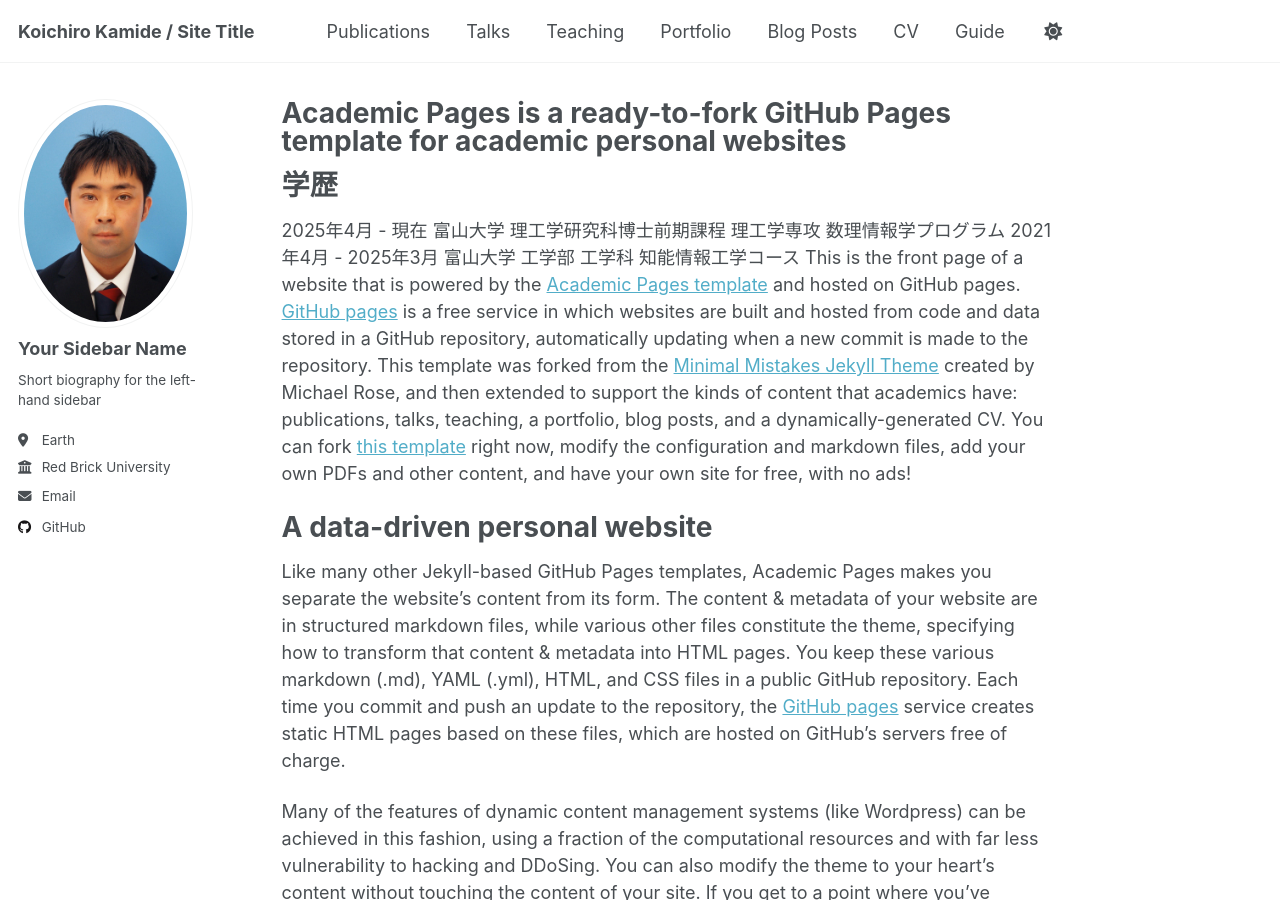
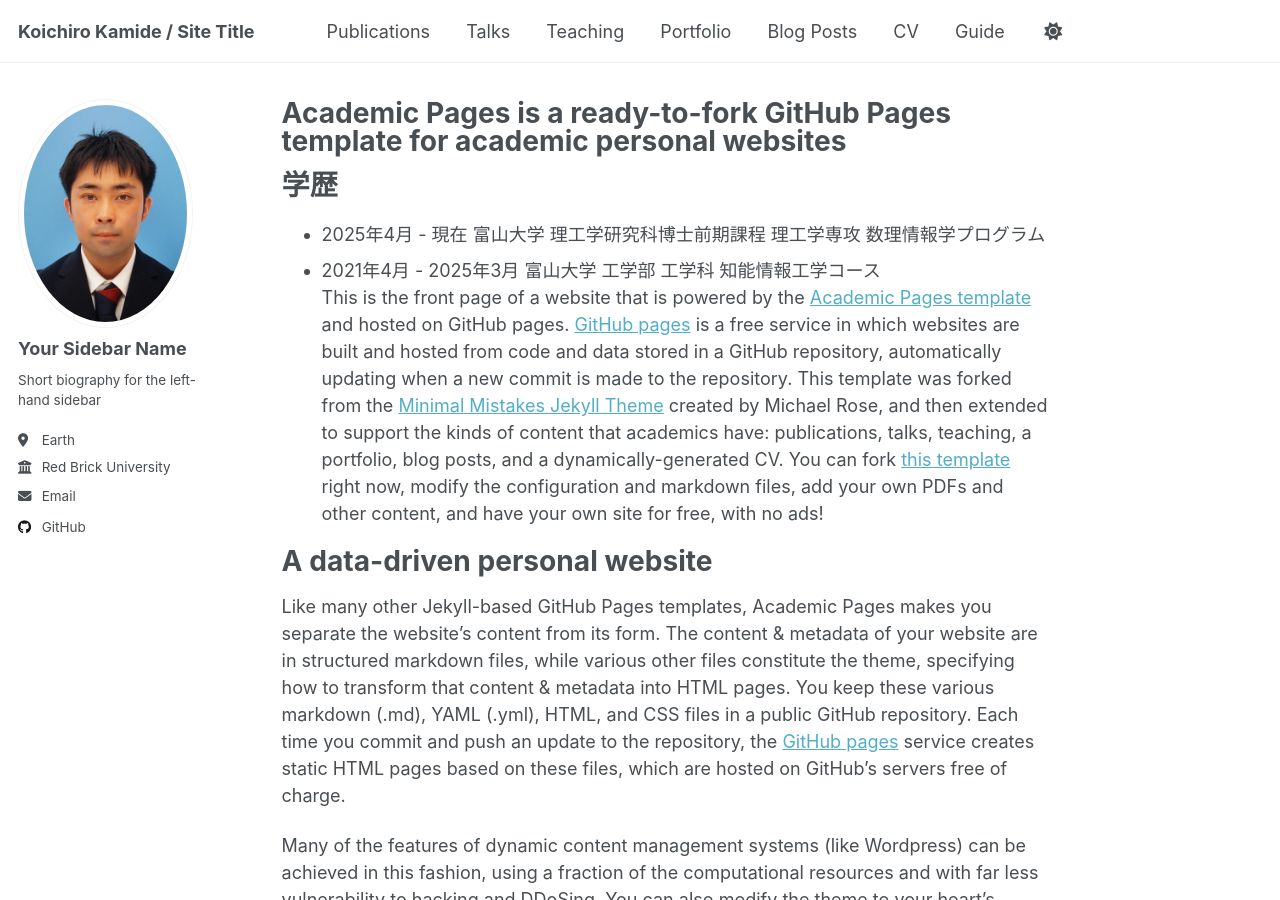
Before and after one commit to koichiro-kamide/koichiro-kamide.github.io, a Jekyll site: the page built from _pages/about.md, in a window 1280 px wide and 900 px high. Built offline with Jekyll 4.4.1, drawn with Linux system fonts in a browser that asks for light colours.

```diff
--- a/_pages/about.md
+++ b/_pages/about.md
@@ -9,8 +9,8 @@ redirect_from:
 
 学歴
 =====
-2025年4月 - 現在 富山大学 理工学研究科博士前期課程 理工学専攻 数理情報学プログラム
-2021年4月 - 2025年3月 富山大学 工学部 工学科 知能情報工学コース
+* 2025年4月 - 現在 富山大学 理工学研究科博士前期課程 理工学専攻 数理情報学プログラム
+* 2021年4月 - 2025年3月 富山大学 工学部 工学科 知能情報工学コース
 This is the front page of a website that is powered by the [Academic Pages template](https://github.com/academicpages/academicpages.github.io) and hosted on GitHub pages. [GitHub pages](https://pages.github.com) is a free service in which websites are built and hosted from code and data stored in a GitHub repository, automatically updating when a new commit is made to the repository. This template was forked from the [Minimal Mistakes Jekyll Theme](https://mmistakes.github.io/minimal-mistakes/) created by Michael Rose, and then extended to support the kinds of content that academics have: publications, talks, teaching, a portfolio, blog posts, and a dynamically-generated CV. You can fork [this template](https://github.com/academicpages/academicpages.github.io) right now, modify the configuration and markdown files, add your own PDFs and other content, and have your own site for free, with no ads!
 
 A data-driven personal website
```
